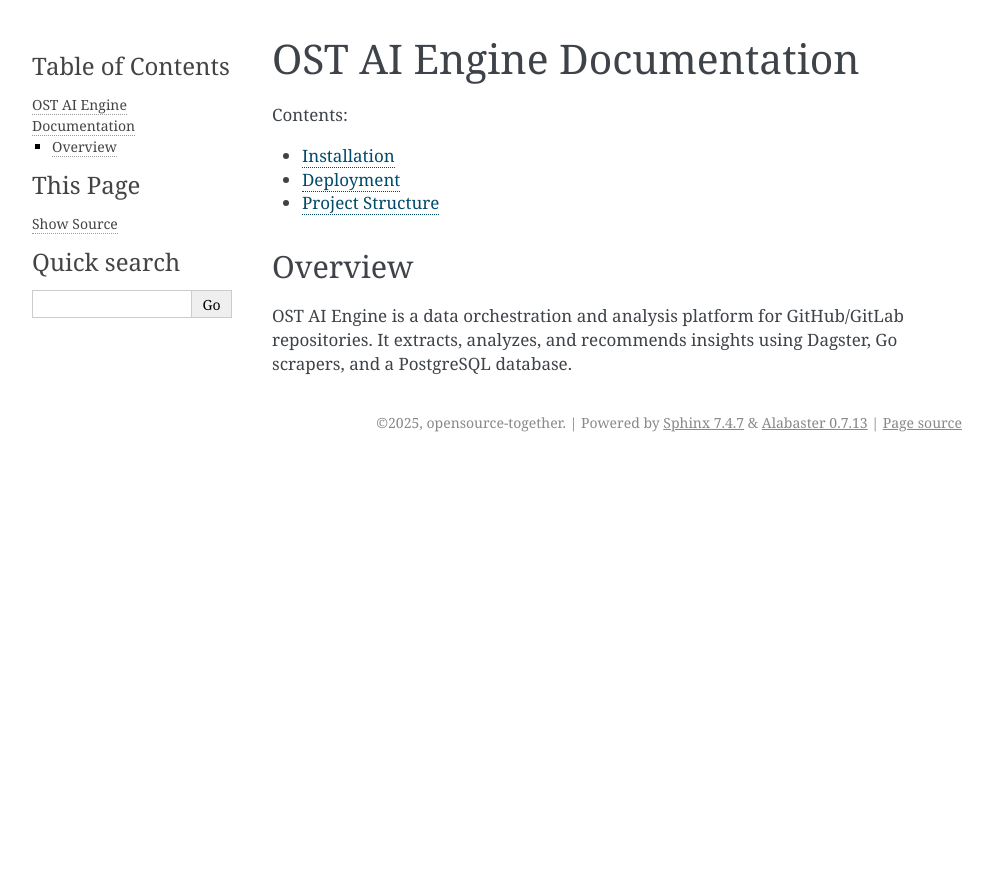
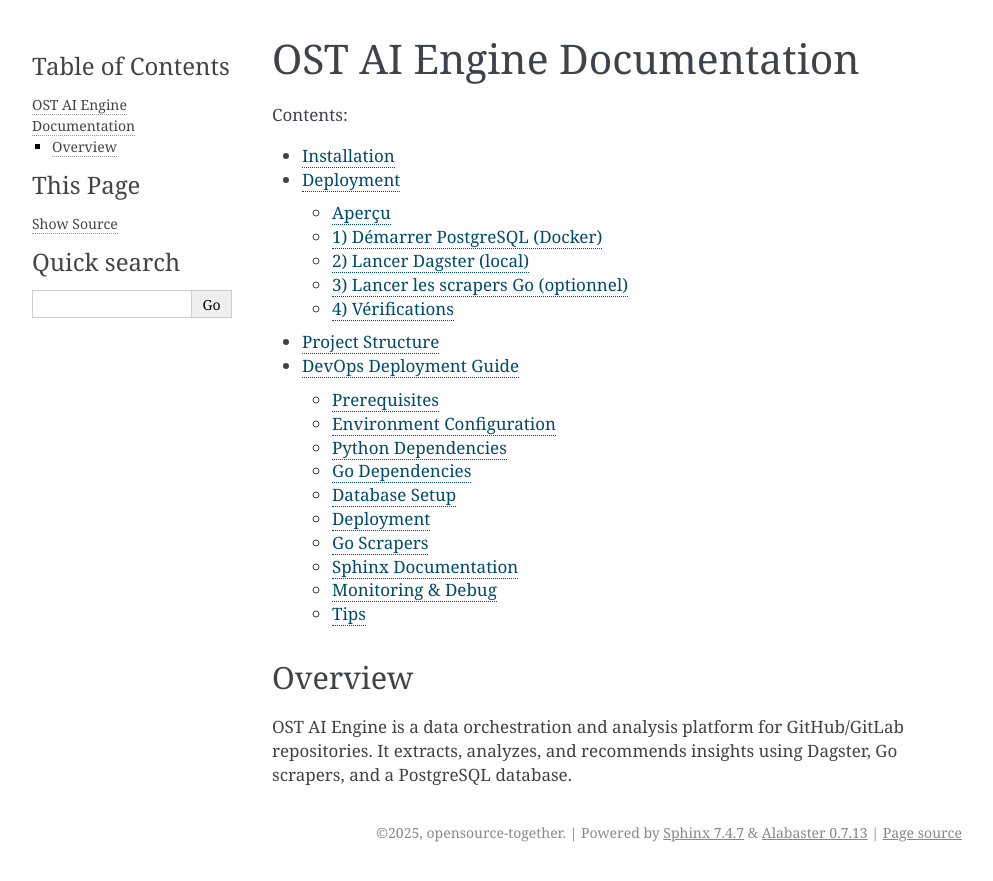
Before and after one commit to opensource-together/ost-ai-engine, a Sphinx documentation site: the page built from docs/index.rst, in a window 1280 px wide. Shown: the top 881 px of the page, without its empty margins (148-1141 px from the left). Built offline with Sphinx 7.4.7, drawn with Linux system fonts in a browser that asks for light colours; some of the changed lines change nothing that is shown.

Commit message:
docs: add devops deployment guide

```diff
--- a/docs/deployment.rst
+++ b/docs/deployment.rst
@@ -1,10 +1,48 @@
 Deployment
 ==========
 
-1. Lancer la base de données et Dagster via Docker Compose :
+Aperçu
+------
+- Docker Compose démarre la base PostgreSQL (port 7777 -> 5432).
+- Dagster Web UI est lancé en local via Poetry (port 3000).
+
+1) Démarrer PostgreSQL (Docker)
+-------------------------------
+
+.. code-block:: powershell
+
    docker compose up -d
-2. Accéder à l’interface Dagster : http://localhost:3000
-3. Vérifier la connexion à la base PostgreSQL
-4. Lancer les scrapers Go si besoin :
+
+Vérifier que le conteneur est UP :
+
+.. code-block:: powershell
+
+   docker ps
+
+2) Lancer Dagster (local)
+-------------------------
+
+.. code-block:: powershell
+
+   # Depuis la racine du repo
+   poetry install
+   poetry run dagster dev -m src.dagster.definitions --host 127.0.0.1 --port 3000
+
+Accéder à l’interface Dagster : http://localhost:3000
+
+3) Lancer les scrapers Go (optionnel)
+-------------------------------------
+Assurez-vous que les variables d’environnement (tokens) sont présentes dans la session.
+
+.. code-block:: powershell
+
+   # GitHub
    go run src/infrastructure/services/go/github/main.go
+
+   # GitLab
    go run src/infrastructure/services/go/gitlab/main.go
+
+4) Vérifications
+----------------
+- Connexion DB : test via un client Postgres (localhost:7777, user/db/password de .env.local)
+- Pipelines Dagster : consulter les assets/jobs dans l’UI
--- /dev/null
+++ b/docs/devops_guide.rst
@@ -0,0 +1,137 @@
+DevOps Deployment Guide
+=======================
+
+This guide provides all steps for a DevOps engineer to deploy and launch OST AI Engine.
+
+Prerequisites
+-------------
+- OS: Linux, macOS, or Windows
+- Python >= 3.13
+- Go >= 1.20
+- Docker & Docker Compose
+- PostgreSQL (local or Docker)
+- Node.js (optionnel pour Prisma)
+
+Environment Configuration
+------------------------
+1. Copy `.env.example` to `.env.local` and fill in required secrets (DB, GitHub/GitLab tokens).
+2. Example (put in `.env.local`):
+
+   .. code-block:: ini
+
+      DATABASE_URL=postgresql://ai-engine:ai-engine@localhost:7777/ai-engine
+      POSTGRES_DB=ai-engine
+      POSTGRES_USER=ai-engine
+      POSTGRES_PASSWORD=ai-engine
+      GITHUB_ACCESS_TOKEN=your_github_access_token_here
+      GITLAB_ACCESS_TOKEN=your_gitlab_access_token_here
+
+Python Dependencies
+-------------------
+1. Install Poetry if needed:
+
+   .. code-block:: powershell
+
+      pip install poetry
+
+2. Install dependencies:
+
+   .. code-block:: powershell
+
+      poetry install
+
+3. (Optionnel) Forcer le venv dans le projet:
+
+   .. code-block:: powershell
+
+      poetry config virtualenvs.in-project true
+      poetry install
+
+Go Dependencies
+---------------
+1. Install Go (https://go.dev/dl/)
+2. Install Go modules for scrapers:
+
+   .. code-block:: powershell
+
+      cd src/infrastructure/services/go/github
+      go mod tidy
+      cd ../gitlab
+      go mod tidy
+
+Database Setup
+--------------
+1. Launch PostgreSQL (local or via Docker Compose)
+2. Run Prisma migrations if needed (Node.js required):
+
+   .. code-block:: powershell
+
+      cd prisma
+      npm install
+      npx prisma migrate deploy
+
+Deployment
+----------
+1. Start database (Docker Compose):
+
+   .. code-block:: powershell
+
+      docker compose up -d
+
+2. Check containers:
+
+   .. code-block:: powershell
+
+      docker ps
+3. Launch Dagster locally via Poetry:
+
+   .. code-block:: powershell
+
+      poetry run dagster dev -m src.dagster.definitions --host 127.0.0.1 --port 3000
+
+   Access Dagster UI: http://localhost:3000
+
+Go Scrapers
+-----------
+1. To run scrapers manually:
+
+   .. code-block:: powershell
+
+      # GitHub
+      go run src/infrastructure/services/go/github/main.go
+
+      # GitLab
+      go run src/infrastructure/services/go/gitlab/main.go
+
+Sphinx Documentation
+--------------------
+1. Build static HTML:
+
+   .. code-block:: powershell
+
+      cd docs
+      poetry run sphinx-build -b html . _build
+
+   Open ``_build/index.html`` in browser
+
+2. Live server (auto-reload):
+
+   .. code-block:: powershell
+
+      poetry run sphinx-autobuild . _build
+
+   Open http://localhost:8000
+
+Monitoring & Debug
+------------------
+- Check logs: ``docker compose logs``
+- Restart services: ``docker compose restart``
+- Check DB: connect to PostgreSQL with admin tool
+- Check Dagster jobs in UI
+
+Tips
+----
+- Always update `.env.local` for secrets
+- Use Poetry for Python, Go modules for Go
+- Use Docker Compose for orchestration
+- Use Dagster UI for pipeline monitoring
--- a/docs/index.rst
+++ b/docs/index.rst
@@ -8,6 +8,7 @@
    installation
    deployment
    structure
+   devops_guide
 
 
 Overview
```
